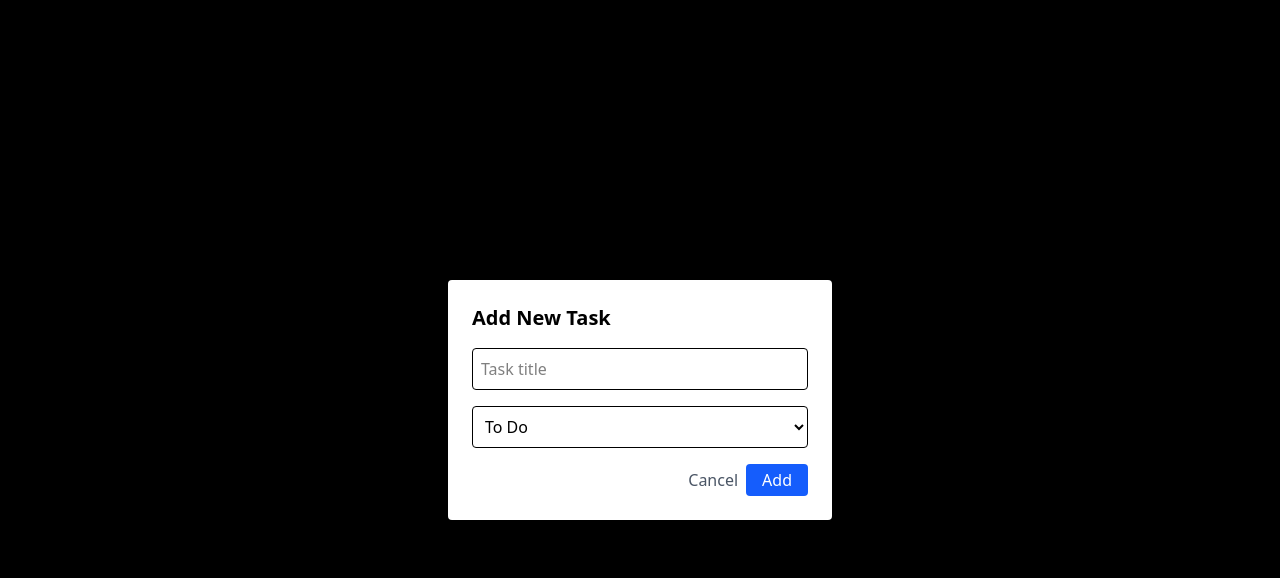
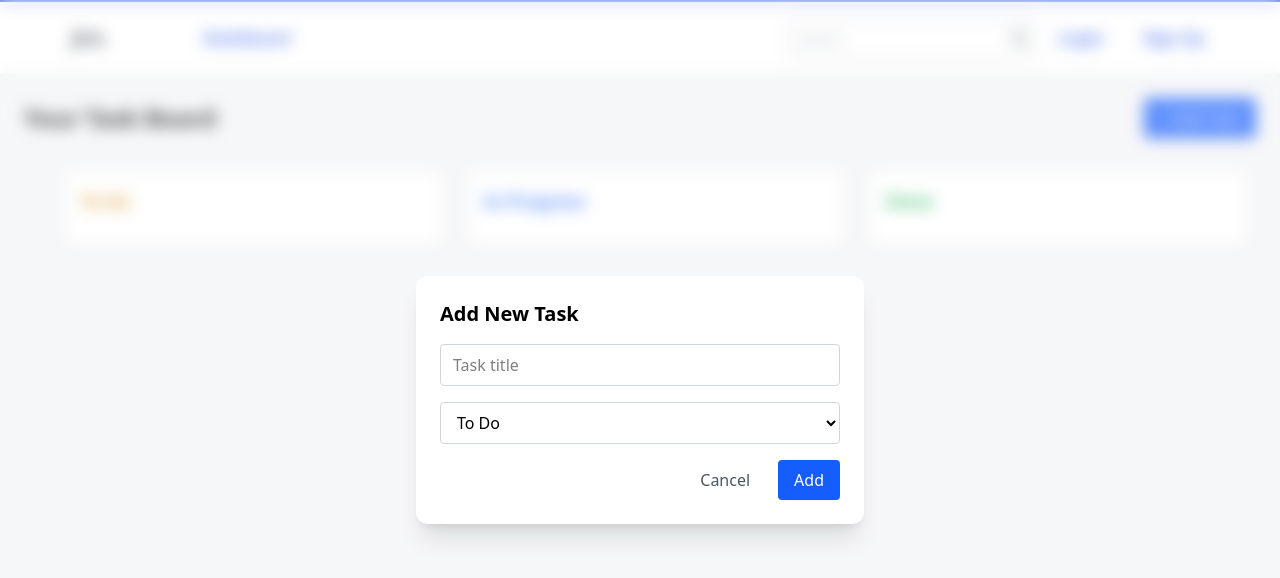
Before and after one commit to prasantmahato/Jira, a React (Vite) app in the folder client/: page / in a window 1280 px wide. Both pictures are taken after a click on the button "+ Add Task". Shown: the top 578 px of the page. Built offline with nearby package versions, Linux system fonts and the light colour scheme.

Commit message:
Updated Add Task modal with backgroud blur

```diff
--- a/client/src/components/AddTaskModal.tsx
+++ b/client/src/components/AddTaskModal.tsx
@@ -1,4 +1,4 @@
-import React, { useState } from 'react';
+import React, { useState, useEffect, useRef } from 'react';
 import { Task } from './types';
 
 interface Props {
@@ -11,9 +11,31 @@ const AddTaskModal: React.FC<Props> = ({ onAddOrUpdate, onClose, initialTask })
   const isEdit = !!initialTask;
   const [title, setTitle] = useState(initialTask?.title || '');
   const [status, setStatus] = useState<Task['status']>(initialTask?.status || 'todo');
+  const modalRef = useRef<HTMLDivElement>(null);
+
+  // Close modal on Escape key
+  useEffect(() => {
+    const handleKeyDown = (e: KeyboardEvent) => {
+      if (e.key === 'Escape') onClose();
+    };
+    window.addEventListener('keydown', handleKeyDown);
+    return () => window.removeEventListener('keydown', handleKeyDown);
+  }, [onClose]);
+
+  // Click outside to close
+  useEffect(() => {
+    const handleClickOutside = (e: MouseEvent) => {
+      if (modalRef.current && !modalRef.current.contains(e.target as Node)) {
+        onClose();
+      }
+    };
+    document.addEventListener('mousedown', handleClickOutside);
+    return () => document.removeEventListener('mousedown', handleClickOutside);
+  }, [onClose]);
 
   const handleSubmit = () => {
     if (!title.trim()) return;
+
     const newTask: Task = {
       id: initialTask?.id || Date.now(),
       title,
@@ -24,30 +46,41 @@ const AddTaskModal: React.FC<Props> = ({ onAddOrUpdate, onClose, initialTask })
   };
 
   return (
-    <div className="fixed inset-0 bg-black bg-opacity-40 flex items-center justify-center z-50">
-      <div className="bg-white p-6 rounded shadow-lg w-full max-w-sm">
-        <h2 className="text-xl font-semibold mb-4">{isEdit ? 'Edit Task' : 'Add New Task'}</h2>
+    <div className="fixed inset-0 backdrop-blur-sm bg-white/30 flex items-center justify-center z-50">
+      <div className="bg-white rounded-xl shadow-xl p-6 w-full max-w-md mx-4 animate-fadeIn">
+        <h2 className="text-xl font-bold mb-4">
+          {isEdit ? 'Edit Task' : 'Add New Task'}
+        </h2>
+
         <input
           type="text"
           placeholder="Task title"
           value={title}
           onChange={(e) => setTitle(e.target.value)}
-          className="w-full p-2 border rounded mb-4"
+          className="w-full border border-gray-300 rounded px-3 py-2 mb-4 focus:outline-none focus:ring-2 focus:ring-blue-500"
         />
+
         <select
           value={status}
           onChange={(e) => setStatus(e.target.value as Task['status'])}
-          className="w-full p-2 border rounded mb-4"
+          className="w-full border border-gray-300 rounded px-3 py-2 mb-4 focus:outline-none focus:ring-2 focus:ring-blue-500"
         >
           <option value="todo">To Do</option>
           <option value="inprogress">In Progress</option>
           <option value="done">Done</option>
         </select>
-        <div className="flex justify-end gap-2">
-          <button onClick={onClose} className="text-gray-600 hover:underline">
+
+        <div className="flex justify-end gap-3">
+          <button
+            onClick={onClose}
+            className="px-4 py-2 text-gray-600 hover:text-gray-800"
+          >
             Cancel
           </button>
-          <button onClick={handleSubmit} className="bg-blue-600 text-white px-4 py-1 rounded">
+          <button
+            onClick={handleSubmit}
+            className="px-4 py-2 bg-blue-600 text-white rounded hover:bg-blue-700"
+          >
             {isEdit ? 'Update' : 'Add'}
           </button>
         </div>
--- a/client/tailwind.config.js
+++ b/client/tailwind.config.js
@@ -2,7 +2,17 @@
 export default {
     content: ['./index.html', './src/**/*.{js,ts,jsx,tsx}', './src/*.{js,ts,jsx,tsx}'],
     theme: {
-      extend: {},
+      extend: {
+        animation: {
+            fadeIn: 'fadeIn 0.2s ease-out forwards',
+          },
+          keyframes: {
+            fadeIn: {
+              from: { opacity: 0, transform: 'scale(0.95)' },
+              to: { opacity: 1, transform: 'scale(1)' },
+            },
+          },
+      },
     },
     plugins: [],
   }
```
